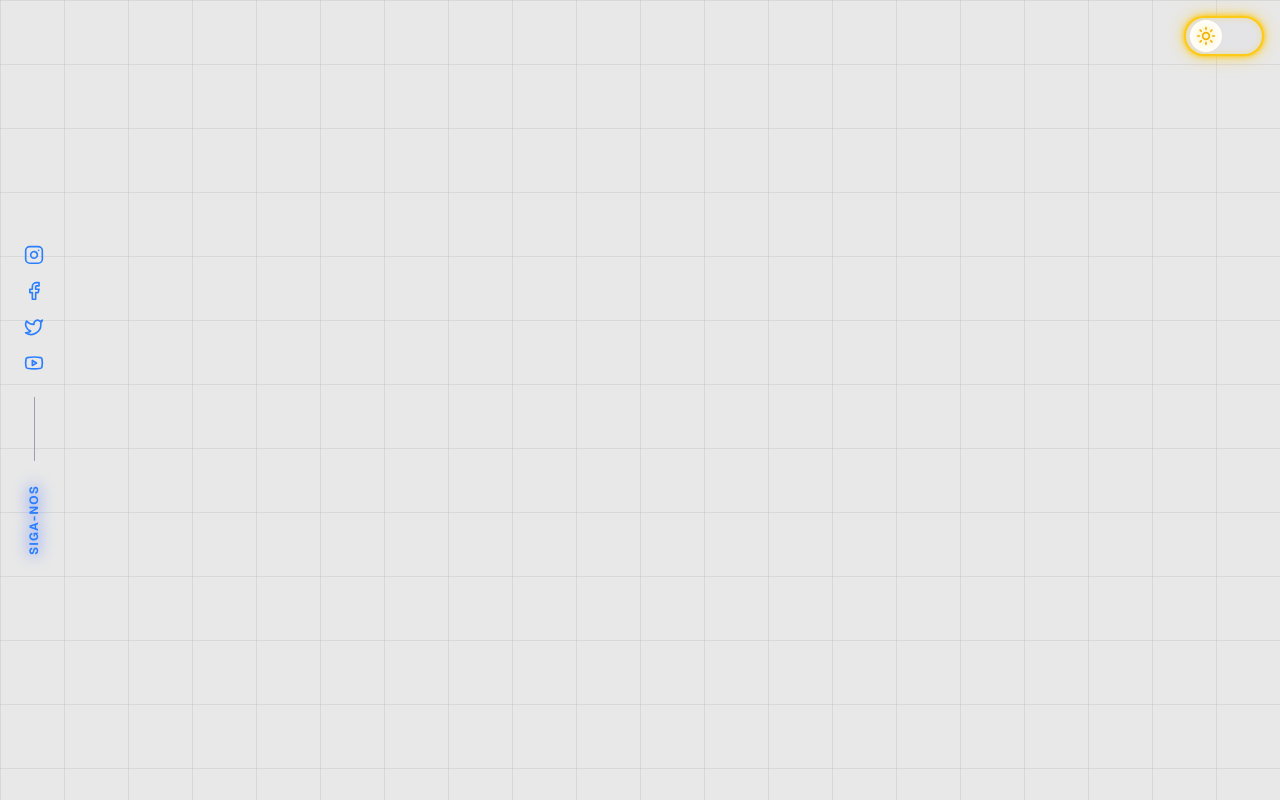
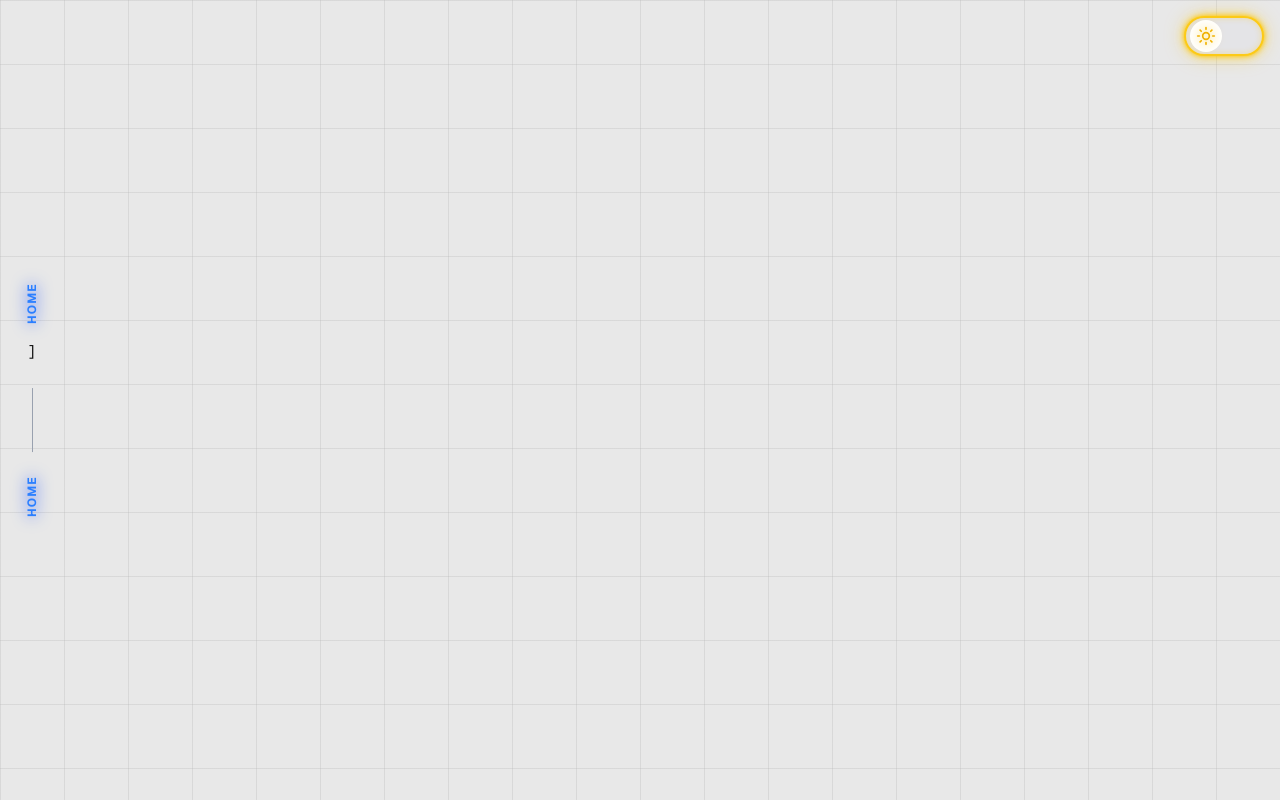
Before and after one commit to yoacinsoy/yoacinsoy.github.io, a Next.js app: page / in a window 1280 px wide. Built offline with nearby package versions, Linux system fonts and the light colour scheme.

Commit message:
refactor: remove social media icons from SidebarLeft and update HOME link

```diff
--- a/src/app/components/SidebarLeft.jsx
+++ b/src/app/components/SidebarLeft.jsx
@@ -3,22 +3,13 @@ import { Facebook, Instagram, Twitter, Youtube } from 'lucide-react';
 export default function SidebarLeft() {
     return (
         <div id="social-icons" class="absolute top-1/2 left-2 z-20 hidden -translate-y-1/2 flex-col items-center gap-4 sm:left-6 sm:flex">
-            <a href="#" class="text-blue-500 transition hover:text-blue-500 dark:text-white dark:hover:text-blue-300">
-                <Instagram class="h-5 w-5" />
-            </a>
-            <a href="#" class="text-blue-500 transition hover:text-blue-400 dark:text-white dark:hover:text-blue-300">
-                <Facebook class="h-5 w-5" />
-            </a>
-            <a href="#" class="text-blue-500 transition hover:text-blue-400 dark:text-white dark:hover:text-blue-300">
-                <Twitter class="h-5 w-5" />
-            </a>
-            <a href="#" class="text-blue-500 transition hover:text-blue-400 dark:text-white dark:hover:text-blue-300">
-                <Youtube class="h-5 w-5" />
-            </a>
+
+
+            <p class="rotate-180 text-xs font-bold tracking-widest text-blue-500 drop-shadow-[0_0_8px_#1F51FF] [writing-mode:vertical-rl]"><a href="#home">HOME</a></p>]
 
             <div class="my-2 h-16 w-px bg-gray-400 dark:bg-white/50"></div>
 
-            <p class="rotate-180 text-xs font-bold tracking-widest text-blue-500 drop-shadow-[0_0_8px_#1F51FF] [writing-mode:vertical-rl]">SIGA-NOS</p>
+            <p class="rotate-180 text-xs font-bold tracking-widest text-blue-500 drop-shadow-[0_0_8px_#1F51FF] [writing-mode:vertical-rl]"><a href="#home">HOME</a></p>
         </div>
     )
 }
```
